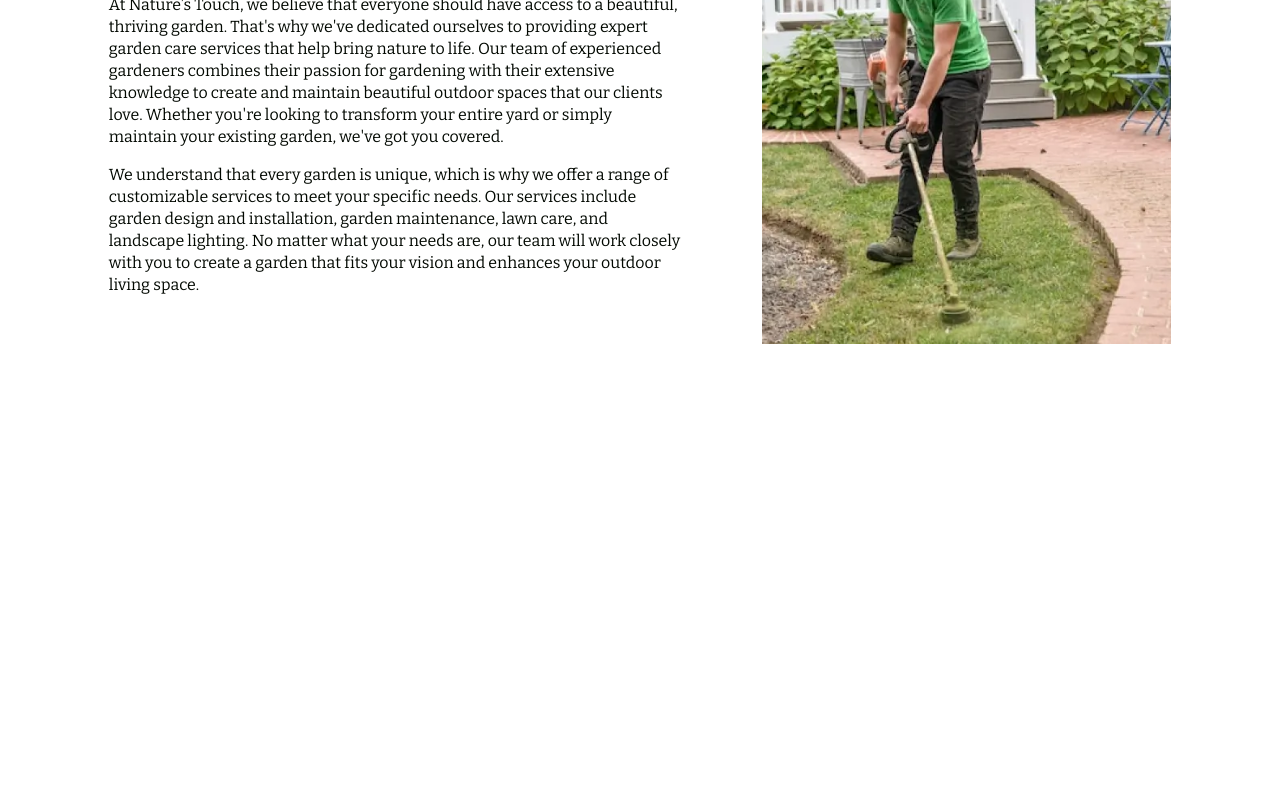
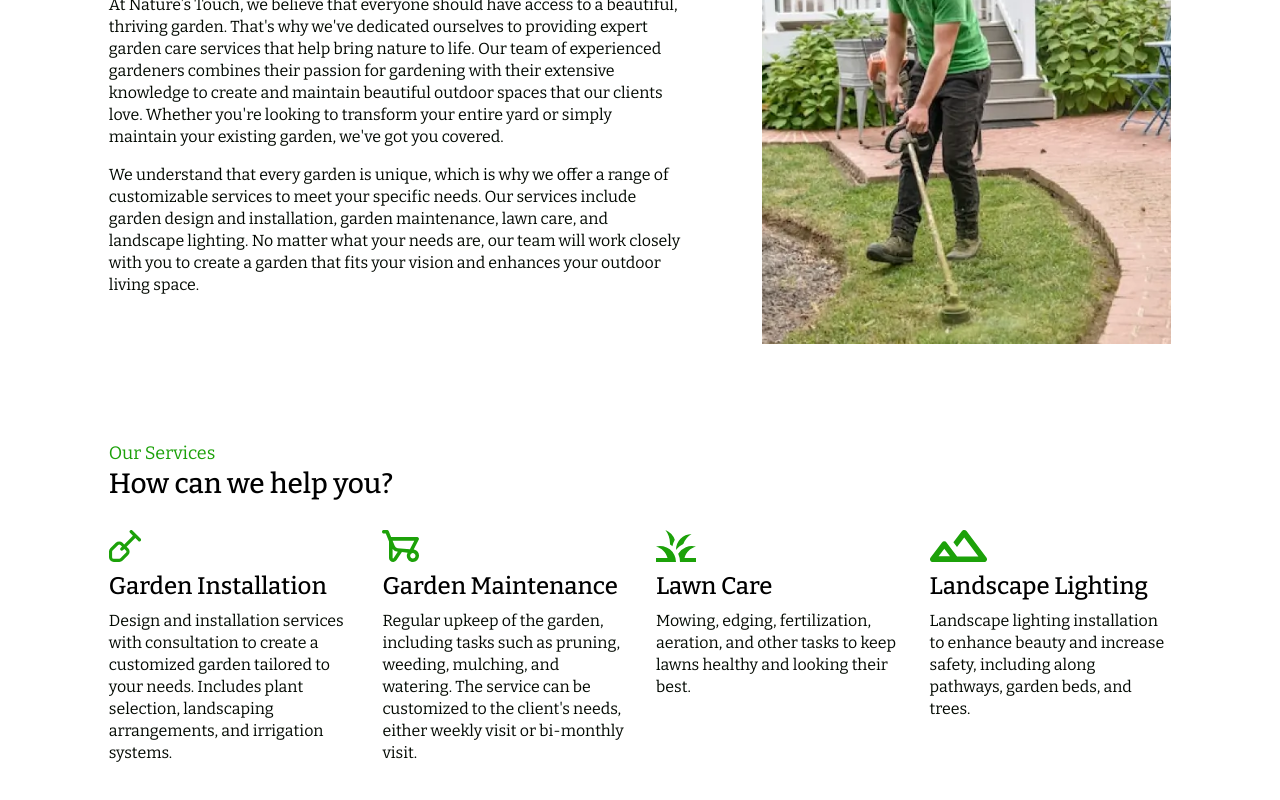
Before and after one commit to Senatrius/natures-touch-gardening, a React (Vite) app: page / in a window 1280 px wide. Shown: the part 995-1795 px from the top of the page. Before the commit the page ends 1439 px from the top, so only its background shows below. Built offline with nearby package versions, Linux system fonts and the light colour scheme.

Commit message:
add services section

```diff
--- a/src/App.tsx
+++ b/src/App.tsx
@@ -2,6 +2,7 @@ import { About } from './components/About';
 import { Announcement } from './components/Announcement';
 import { Header } from './components/Header';
 import { Hero } from './components/Hero';
+import { Services } from './components/Services';
 
 function App() {
   return (
@@ -10,6 +11,7 @@ function App() {
       <Header />
       <Hero />
       <About />
+      <Services />
     </>
   );
 }
--- /dev/null
+++ b/src/components/ServiceCard.tsx
@@ -0,0 +1,20 @@
+export const ServiceCard = ({
+  icon,
+  title,
+  description
+}: {
+  icon: string;
+  title: string;
+  description: string;
+}) => {
+  return (
+    <div className='flex flex-col items-center gap-3 text-center md:items-start md:text-left'>
+      <img
+        src={icon}
+        alt=''
+      />
+      <h3 className='text-[1.5rem] font-medium'>{title}</h3>
+      <p className='leading-snug text-body'>{description}</p>
+    </div>
+  );
+};
--- /dev/null
+++ b/src/components/Services.tsx
@@ -0,0 +1,35 @@
+import { SectionTitle } from './SectionTitle';
+import { ServiceCard } from './ServiceCard';
+
+export const Services = () => {
+  return (
+    <main className='mx-auto mb-[3.5rem] w-[93%] max-w-[80rem] gap-12 text-center md:mb-[6.25rem] md:w-[88%] md:gap-20 md:text-left lg:w-[83%]'>
+      <SectionTitle
+        title='Our Services'
+        subtitle='How can we help you?'
+      />
+      <div className='grid grid-cols-1 gap-8 sm:grid-cols-2 lg:grid-cols-4'>
+        <ServiceCard
+          icon='/installation.svg'
+          title='Garden Installation'
+          description='Design and installation services with consultation to create a customized garden tailored to your needs. Includes plant selection, landscaping arrangements, and irrigation systems.'
+        />
+        <ServiceCard
+          icon='/maintenance.svg'
+          title='Garden Maintenance'
+          description="Regular upkeep of the garden, including tasks such as pruning, weeding, mulching, and watering. The service can be customized to the client's needs, either weekly visit or bi-monthly visit."
+        />
+        <ServiceCard
+          icon='/care.svg'
+          title='Lawn Care'
+          description='Mowing, edging, fertilization, aeration, and other tasks to keep lawns healthy and looking their best.'
+        />
+        <ServiceCard
+          icon='/landscape.svg'
+          title='Landscape Lighting'
+          description='Landscape lighting installation to enhance beauty and increase safety, including along pathways, garden beds, and trees.'
+        />
+      </div>
+    </main>
+  );
+};
```
